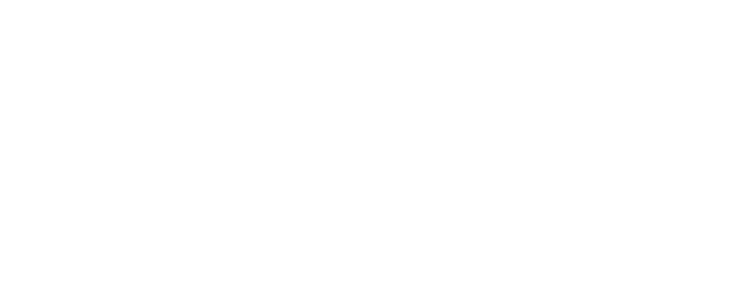
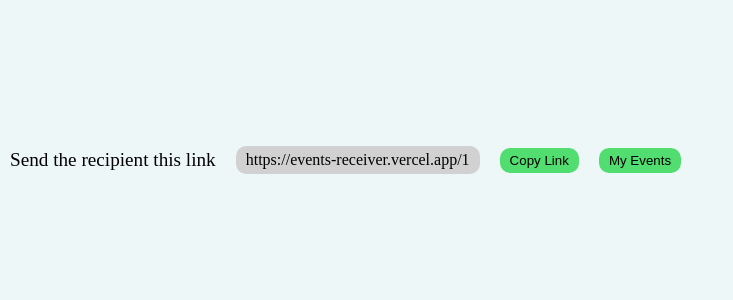
Before and after one commit to Jimmy21048/birthday-site, a React (Create React App) app: page /sent/1 in a window 1280 px wide. Before the commit this address had no page. Shown: the top 300 px of the page, without its empty margins (0-733 px from the left). Built offline with nearby package versions, Linux system fonts and the light colour scheme.

Commit message:
long time

```diff
--- a/src/components/Account.js
+++ b/src/components/Account.js
@@ -6,8 +6,8 @@
     const [inputs, setInputs] = useState({
         recipientName: '',
         birthDate: '',
+        eventType: '',
         openDate: '',
-        enableGift: '',
         recipientImage: '',
         bdayMessage: ''
     })
@@ -50,17 +50,19 @@
 
     function handleSubmit(e) {
         e.preventDefault();
-        // const formData = new FormData();
+        console.log(inputs);
         const formData = convertToFormData(inputs);
         axios.post('https://birthday-site-server.onrender.com/account', formData, {
         // axios.post('http://localhost:3002/account', formData, {
             headers: {
-                // 'Content-Type': 'multipart/form-data',
                 accessToken: localStorage.getItem("accessToken")
             }
-        })
+        }, setLoading(true))
         .then(response => {
-            console.log(response);
+            setLoading(false)
+            if(response.data.success) {
+                history(`/sent/${response.data.success}`);
+            }
         })
     }
 
@@ -91,6 +93,10 @@
         localStorage.removeItem("accessToken");
         history('/');
     }
+
+    if(loading) {
+        return <div>Loading...</div>
+    }
     return (
         <div className="account-page">
             {
@@ -112,33 +118,35 @@
                 <form onSubmit={handleSubmit} encType="multipart/form-data">
                     <div className="account-body-left">
                         <label>Enter recipient's name
-                            <input type="text" name="recipientName" value={inputs.recipientName} onChange={handleChange}/>
+                            <input type="text" autoComplete="off" name="recipientName" value={inputs.recipientName} onChange={handleChange}/>
                         </label>
-                        <label>Recipient's date of Birth
-                            <input type="date" name="birthDate" value={inputs.birthDate} onChange={handleChange} />
-                        </label>
-                        <label>Date to open
-                            <select name="openDate" onChange={handleChange} >
-                                <option value=''>None selected </option>
-                                <option value={inputs.birthDate}>Birthday date</option>
-                                <option value={1} >Any time</option>
+                        <label>Event Type
+                            <select name="eventType" onChange={handleChange}>
+                                <option value=''>None Selected</option>
+                                <option value='Birth Day'>Birth Day</option>
+                                <option value='Fathers Day'>Fathers Day</option>
+                                <option value='Mothers Day'>Mothers Day</option>
                             </select>
                         </label>
-                        <label>Enable gifts
-                            <div id="gift-div">
-                            <input className="input-radio" type="radio" name="enableGift" value='yes' onChange={handleChange} />yes
-                            <input className="input-radio" type="radio" name="enableGift" value='no' onChange={handleChange} />no
-                            </div>
+                        {
+                            inputs.eventType === 'Birth Day' ?
+                            <label>Recipient's date of Birth
+                                <input type="date" name="birthDate" value={inputs.birthDate} onChange={handleChange} />
+                            </label> : ''
+                        }
+                        <label>When to open
+                            <input type="date" name="openDate" onChange={handleChange} />
                         </label>
                     </div>
                     <div className="account-body-right">
+                    <textarea placeholder="Type or paste your birthday message here..." cols={30} rows={10} name="bdayMessage" onChange={handleChange} />
                         <label>Upload recipient's image
                             <input type="file" name="recipientImage" onChange={handleFileChange} />
                         </label>
                         {
                             previewUrl && <img src={previewUrl} alt="recipient-pic" />
                         }
-                        <textarea placeholder="Type or paste your birthday message here..." cols={30} rows={10} name="bdayMessage" onChange={handleChange} />
+
                         <button>Submit</button>
                     </div>
                 </form>
--- a/src/components/App.css
+++ b/src/components/App.css
@@ -207,6 +207,43 @@
     background-color: rgb(255, 85, 85);
 }
 /* account settings */
+/* sent */
+.sent {
+    height: 100vh;
+    width:100vw;
+    background-color:#eef7f8;
+}
+.sent header {
+    height:10vh;
+}
+.send-link {
+    height:20vh;
+    display:flex;
+    gap:20px;
+    align-items: center;
+    padding-left:10px;
+}
+.send-link p {
+    font-size:1.2rem;
+}
+.send-link a {
+    text-decoration: none;
+    color: black;
+    background-color: #d1d1d1;
+    padding:5px 10px;
+    border-radius:10px;
+}
+.send-link a:hover {
+    background-color: #9b9b9b;
+}
+.send-link button {
+    padding:5px 10px;
+    border-radius: 10px;
+    background-color: #51dd6f;
+    cursor: pointer;
+    border:none;
+}
+/* sent */
 @media screen and (max-width:1000px) {
     .signup-page {
         background-image: url('../images/signup-bgc.png');
@@ -275,4 +312,14 @@
         height:70vh;
         margin-bottom: 5vh;
     }
+    /* sent */
+    .sent {
+        overflow: hidden;
+    }
+    .send-link {
+        height:40vh;
+        flex-direction: column;
+        align-items:start;
+    }
+    /* sent */
 }
--- a/src/components/App.js
+++ b/src/components/App.js
@@ -1,6 +1,7 @@
 import './App.css';
 import Signup from './Signup';
 import Account from './Account';
+import Sent from './Sent';
 import { Routes, Route } from 'react-router-dom';
 
 export default function App() {
@@ -9,6 +10,8 @@
                 <Routes>
                     <Route path='/' element={<Signup />} />
                     <Route path='/account' element={<Account />} />
+                    <Route path='/sent' element={<Sent />} />
+                    <Route path='/sent/:id' element={<Sent />} />
                 </Routes>
         </div>
     )
--- /dev/null
+++ b/src/components/Sent.js
@@ -0,0 +1,21 @@
+import { useNavigate } from 'react-router-dom';
+import { useParams } from 'react-router-dom'
+export default function Sent() {
+    const { id } = useParams();
+
+    return (
+        <div className="sent">
+            <header>
+
+            </header>
+            <div className='sent-body'>
+                <div className='send-link'>
+                    <p>Send the recipient this link</p>
+                    <a href={`https://events-receiver.vercel.app/${id}`} rel='noreferrer' target='_blank' >https://events-receiver.vercel.app/{id}</a>
+                    <button>Copy Link</button>
+                    <button>My Events</button>
+                </div>
+            </div>
+        </div>
+    )
+}
--- a/src/components/Signup.js
+++ b/src/components/Signup.js
@@ -66,10 +66,8 @@
         let pwd = document.getElementById('password-input');
         setShowPassword(!showPassword);
         if(!showPassword) {
-            // setShowPassword(true);
             pwd.type = 'text';
         } else {
-            // setShowPassword(false);
             pwd.type = 'password';
         }
     }
```
